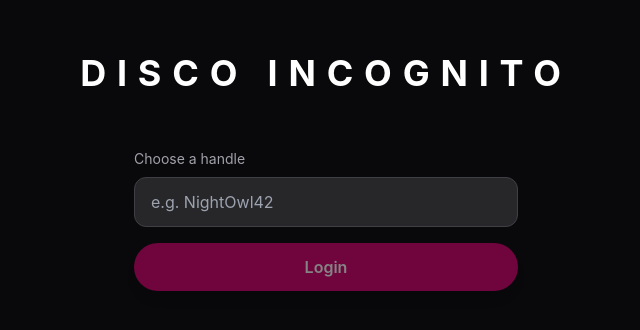
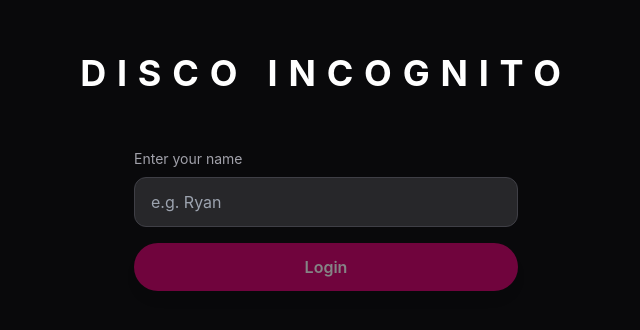
Before and after one commit to ryanedwincox/disco_incognito_3, a Vue app in the folder frontend/: page / in a window 1280 px wide. Shown: the part 228-558 px from the top of the page, without its empty margins (314-954 px from the left). Built offline with nearby package versions, Linux system fonts and the light colour scheme; no server answers.

Commit message:
update some wording

```diff
--- a/frontend/src/views/LoginView.vue
+++ b/frontend/src/views/LoginView.vue
@@ -7,12 +7,12 @@
 
     <div class="w-full max-w-sm space-y-4">
       <div>
-        <label for="guest-handle" class="block text-sm text-zinc-400 mb-2">Choose a handle</label>
+        <label for="guest-handle" class="block text-sm text-zinc-400 mb-2">Enter your name</label>
         <input
           id="guest-handle"
           v-model="displayName"
           type="text"
-          placeholder="e.g. NightOwl42"
+          placeholder="e.g. Ryan"
           maxlength="50"
           autocomplete="new-password"
           class="w-full bg-zinc-800 border border-zinc-700 text-white px-4 py-3 rounded-xl focus:border-disco-pink transition-colors"
--- a/frontend/src/views/RoomLobbyView.vue
+++ b/frontend/src/views/RoomLobbyView.vue
@@ -23,7 +23,7 @@
           type="button"
           @click="pickSongs"
         >
-          Pick Songs
+          Add Songs
         </button>
         <button
           v-if="isHost"
--- a/frontend/src/views/SongAssignmentView.vue
+++ b/frontend/src/views/SongAssignmentView.vue
@@ -4,7 +4,7 @@
     <header class="text-center mb-8 space-y-2">
       <h1 class="text-3xl font-semibold">Your Song</h1>
       <p class="text-zinc-400 text-sm max-w-md mx-auto">
-        Get ready to dance! This is the song you'll be playing.
+        Pull up this song on your device and don't show anyone.
       </p>
     </header>
 
```
